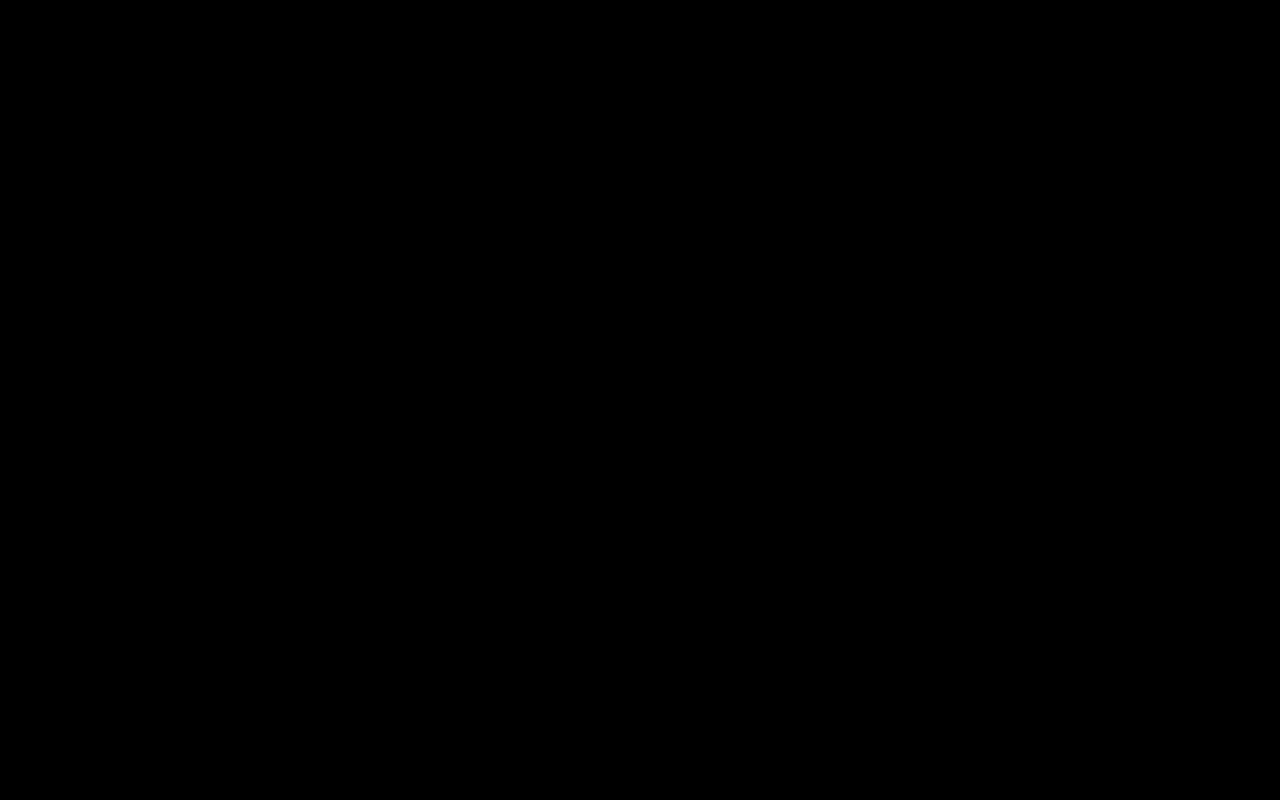
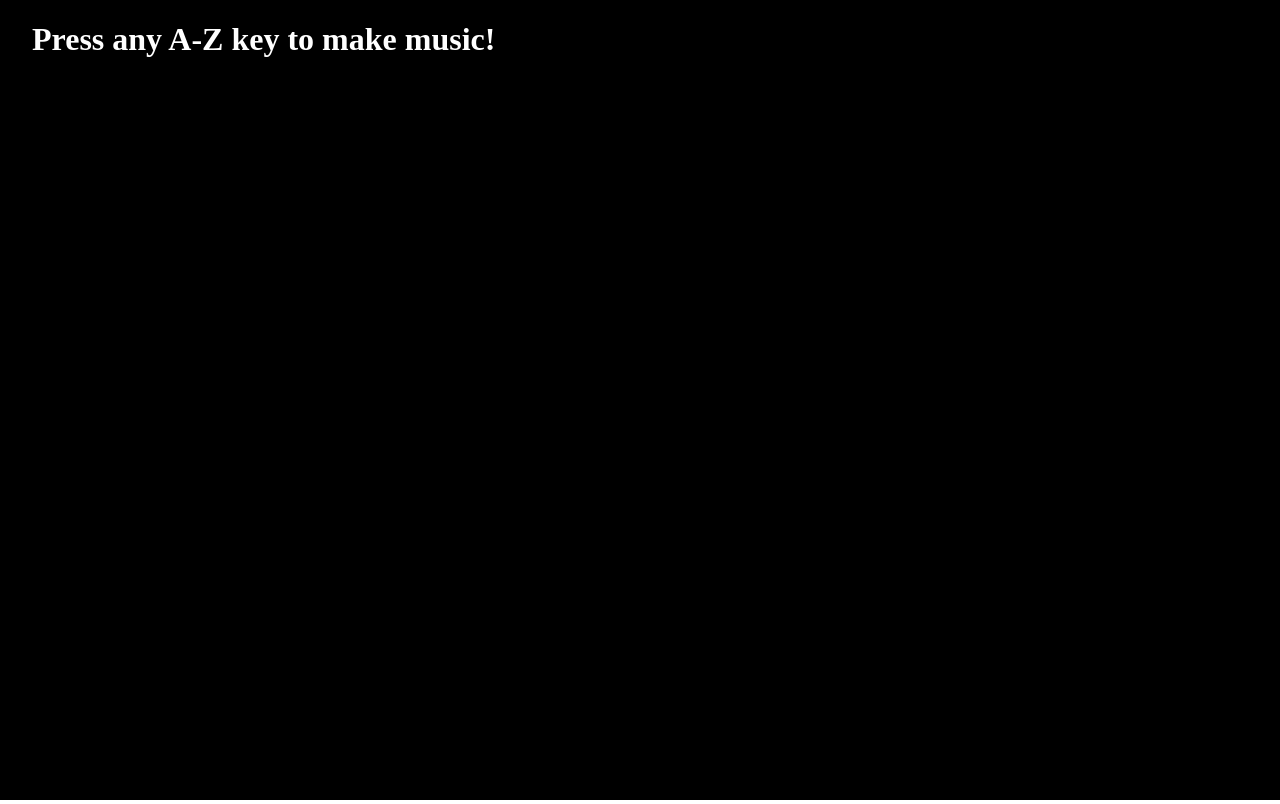
Before and after one commit to Talsen23/MusicalKeyboard, a plain HTML site: page index.html in a window 1280 px wide. Drawn offline with nearby package versions, Linux system fonts and the light colour scheme.

Commit message:
Removed circles.css as it was redundant.  Added span to canvas to display instructions.

```diff
--- a/circle.css
+++ b/circle.css
@@ -2,6 +2,16 @@ canvas {
 	width: 100%;
 	height: 100%;
 	background: black;
+	z-index: 0;
+	position: absolute;
+}
+
+span {
+	z-index: 1;
+	display: inline-block;
+	position: relative;
+	color: white;
+	padding-left: 2rem;
 }
 
 body, html {
--- a/circles.css
+++ /dev/null
@@ -1,6 +0,0 @@
-canvas {
-	width: 100%;
-	height: 100%
-
-	background: black;
-}
--- a/index.html
+++ b/index.html
@@ -212,6 +212,9 @@
 
 <body>
   <canvas id="myCanvas" resize></canvas>
+  <span>
+    <h1>Press any A-Z key to make music!</h1>
+  </span>
 
 </body>
 </html>
```
